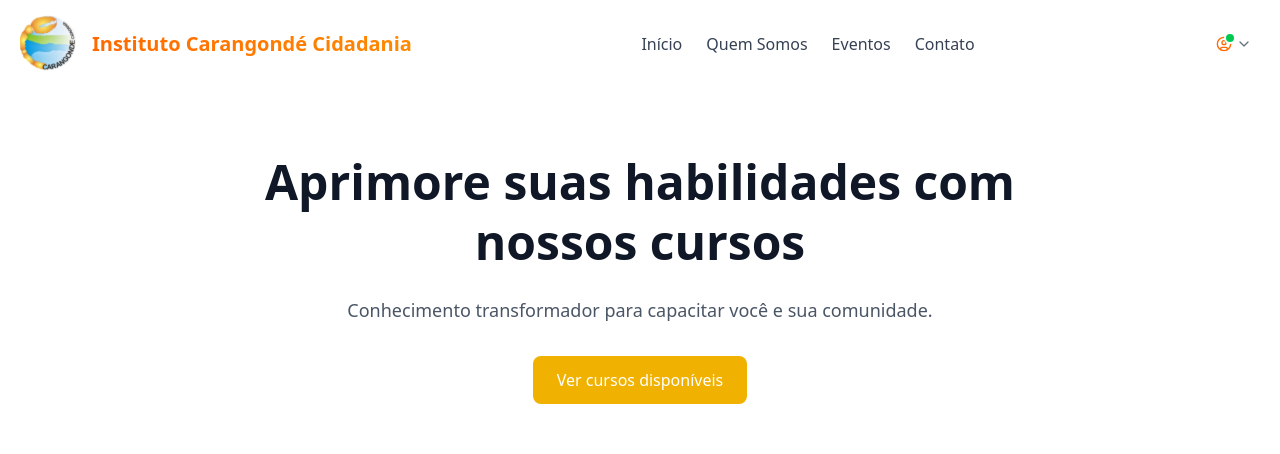
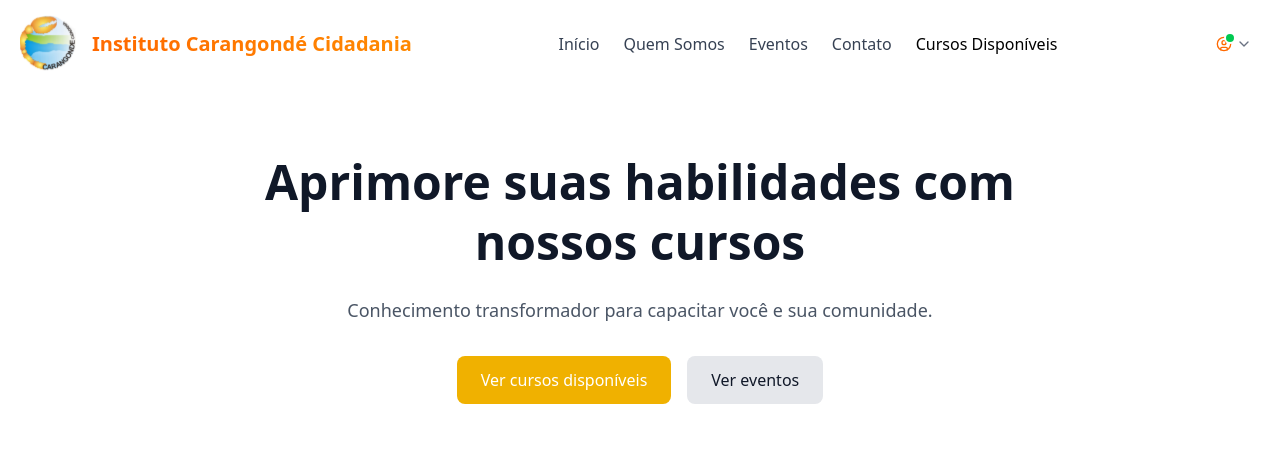
Before and after one commit to yann074/carangonde-front, a React (Vite) app: page /courses in a window 1280 px wide. Shown: the top 454 px of the page. Built offline with nearby package versions, Linux system fonts and the light colour scheme; no server answers; sample sign-in values are in the browser's storage.

Commit message:
update:prodution

```diff
--- a/src/components/layouts/Header.tsx
+++ b/src/components/layouts/Header.tsx
@@ -78,6 +78,12 @@ export default function Header() {
             Contato
             <span className="absolute bottom-0 left-0 w-0 h-0.5 bg-orange-500 transition-all duration-300 group-hover:w-full"></span>
           </a>
+          {isLoggedIn && (
+            <Link to="courses">
+                 Cursos Disponíveis
+            <span className="absolute bottom-0 left-0 w-0 h-0.5 bg-orange-500 transition-all duration-300 group-hover:w-full"></span>
+            </Link>
+          )}
         </nav>
 
         {/* Auth Section */}
--- a/src/pages/courses/InitialCourses.tsx
+++ b/src/pages/courses/InitialCourses.tsx
@@ -10,17 +10,28 @@ const Courses: React.FC = () => {
 
       <main className="max-w-7xl mx-auto px-4 sm:px-6 lg:px-8 py-12 md:py-16">
         {/* Hero Section - Simplificado e mais clean */}
+        {/* Hero Section - Simplificado e mais clean */}
         <div className="text-center mb-16 max-w-3xl mx-auto">
           <h1 className="text-3xl md:text-4xl lg:text-5xl font-bold mb-6 leading-tight text-gray-900">
             Aprimore suas habilidades com nossos cursos
           </h1>
-          <p className="text-lg text-gray-600 mb-8">Conhecimento transformador para capacitar você e sua comunidade.</p>
+          <p className="text-lg text-gray-600 mb-8">
+            Conhecimento transformador para capacitar você e sua comunidade.
+          </p>
+          <div className="flex flex-wrap justify-center gap-4">
             <a
               href="#cursos"
               className="inline-block bg-yellow-500 hover:bg-yellow-600 text-white font-medium px-6 py-3 rounded-lg transition-all duration-200"
             >
               Ver cursos disponíveis
             </a>
+            <a
+              href="/events"
+              className="inline-block bg-gray-200 hover:bg-gray-300 text-gray-900 font-medium px-6 py-3 rounded-lg transition-all duration-200"
+            >
+              Ver eventos
+            </a>
+          </div>
         </div>
 
         {/* Stats Section - Redesenhado com estilo mais clean */}
```
Lines whose indentation alone changed are shown as unchanged.
